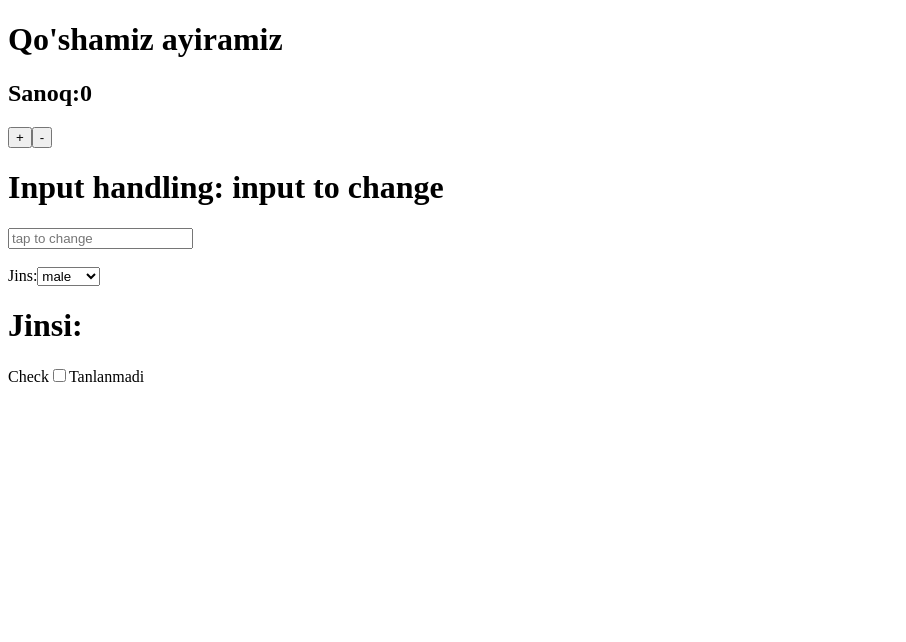
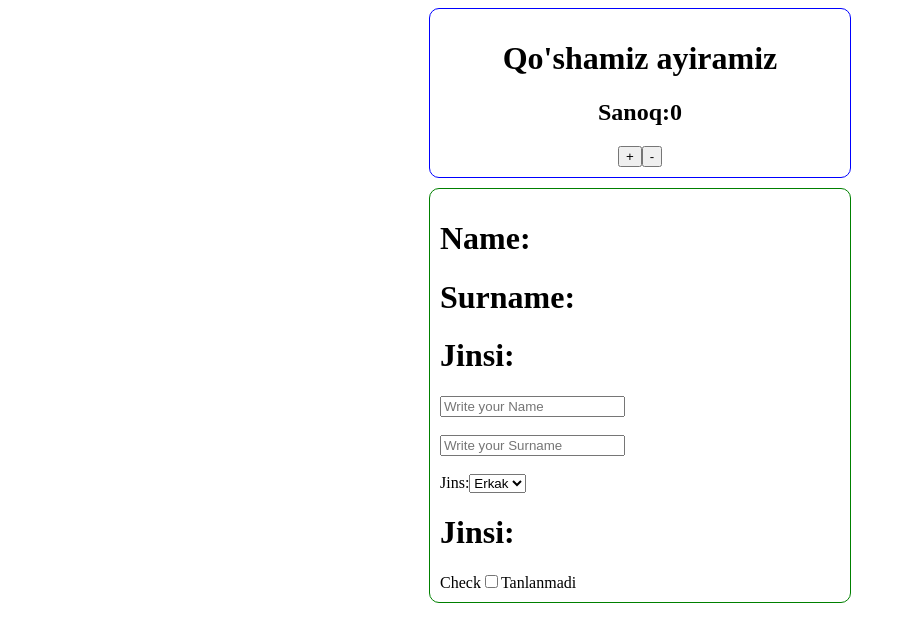
Before and after one commit to Tokhiriy/turoialwebbrain, a React (Create React App) app: page / in a window 1280 px wide. Shown: the top 642 px of the page, without its empty margins (0-906 px from the left). Built offline with nearby package versions, Linux system fonts and the light colour scheme; the HTML template or start-up script is replaced by a standard one.

Commit message:
inputlar bilan ishlash multi state change

```diff
--- a/src/App.css
+++ b/src/App.css
@@ -14,3 +14,21 @@
   width: 500px;
   text-align: center;
 }
+
+.count{
+  width: 400px;
+  border:1px solid blue;
+  text-align: center;
+  padding: 10px;
+  border-radius:10px;
+  margin: 0 auto 10px;
+
+}
+
+.inp{
+  width: 400px;
+  border:1px solid green;
+  padding: 10px;
+  border-radius:10px;
+  margin: 0 auto 10px;
+}
--- a/src/count.js
+++ b/src/count.js
@@ -5,10 +5,11 @@ class Count extends React.Component{
         super();
         this.state ={
             count:0,
-            name:`Qo'shamiz ayiramiz`,
-            changing:'input to change',
+            adding:`Qo'shamiz ayiramiz`,
             gender:'',
-            chek:''
+            chek:'',
+            name:'',
+            surname:''
         }
     }
     render(){
@@ -23,14 +24,15 @@ class Count extends React.Component{
             }
         }
 
-        const changingInput = (e) =>{
+
+        const onChange = (e) => {
             console.log(e.target.value);
-            this.setState({changing:e.target.value})
+            this.setState({[e.target.name]:e.target.value})
         }
 
         const findGender = (e)=>{
             this.setState({gender:e.target.value})
-            console.log(e.target.value);
+
         }
 
         const onCheck =(e)=>{
@@ -40,19 +42,22 @@ class Count extends React.Component{
         return(
             <div className="state">
                 <div className="count">
-                <h1>{this.state.name}</h1>
+                <h1>{this.state.adding}</h1>
                  <h2>Sanoq:{this.state.count}</h2>
                  <button onClick={plus}>+</button>
                  <button onClick={minus}>-</button>
                 </div>
                 <div className="inp">
-                    <h1>Input handling: {this.state.changing}</h1>
-                    <input onChange={changingInput} type="text" placeholder="tap to change" /> <br /><br />
+                    <h1>Name: {this.state.name}</h1>
+                    <h1>Surname: {this.state.surname}</h1>
+                    <h1>Jinsi: {this.state.gender}</h1>
+                    <input name="name"  onChange={(e)=>{onChange(e)}} type="text" placeholder="Write your Name" /> <br /><br />
+                    <input name="surname" onChange={(e)=>{onChange(e)}} type="text" placeholder="Write your Surname" /> <br /><br />
 
                   <label htmlFor="Jins">Jins:
                   <select onChange={findGender} name="Jins" id="">
-                    <option value="male">male</option>
-                    <option value="female">female</option>
+                    <option value="Erkak">Erkak</option>
+                    <option value="Ayol">Ayol</option>
                    </select>
                     <h1>Jinsi: {this.state.gender}</h1>
                   </label>
```
